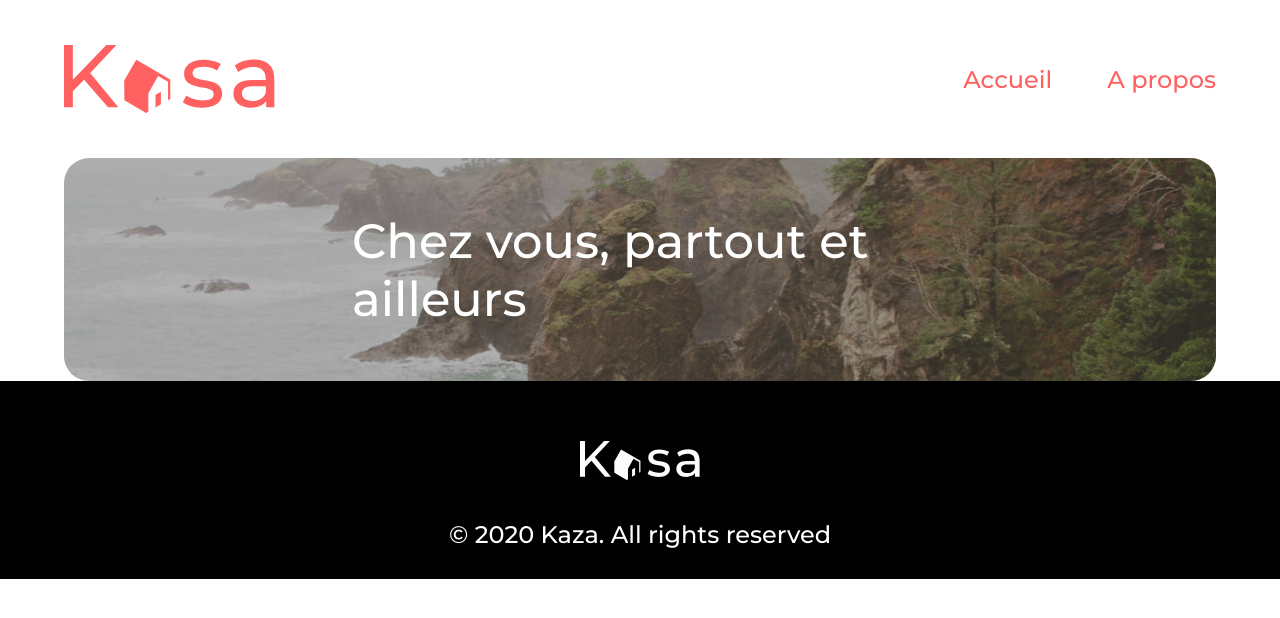
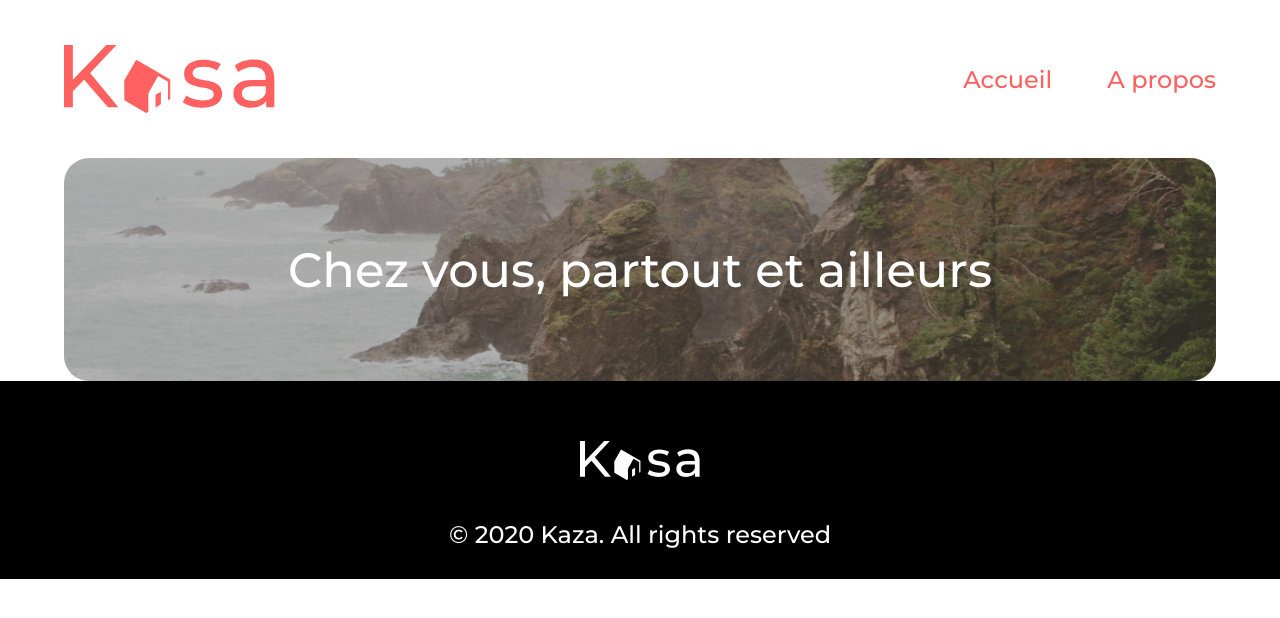
Before and after one commit to Nrirvadoth/P6, a React (Create React App) app: page / in a window 1280 px wide. Shown: the top 618 px of the page. Built offline with nearby package versions, Linux system fonts and the light colour scheme.

Commit message:
correction style Banner

```diff
--- a/src/sass/banner.scss
+++ b/src/sass/banner.scss
@@ -1,5 +1,3 @@
-@use 'variables' as v;
-
 .banner {
   position: relative;
   width: 100%;
@@ -33,6 +31,8 @@
   position: absolute;
   top: 50%;
   left: 50%;
+  width: 100%;
+  text-align: center;
   transform: translate(-50%, -50%);
   color: #fff;
   font-family: 'Montserrat', sans-serif;
--- a/src/styles/banner.css
+++ b/src/styles/banner.css
@@ -31,6 +31,8 @@
   position: absolute;
   top: 50%;
   left: 50%;
+  width: 100%;
+  text-align: center;
   transform: translate(-50%, -50%);
   color: #fff;
   font-family: "Montserrat", sans-serif;
```
Also changed, not shown: 1 other file (tests, documents, lock files or other folders).
